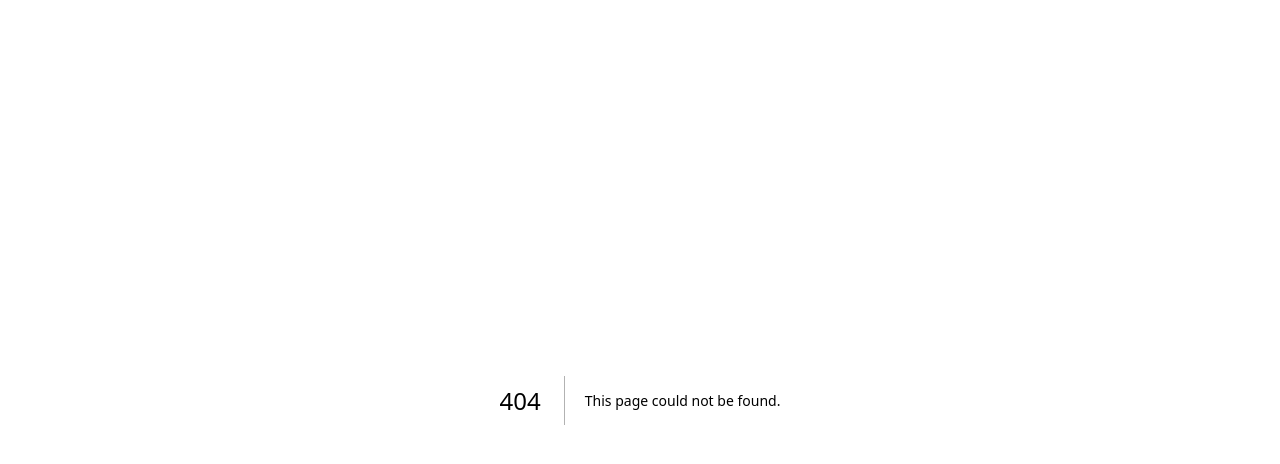
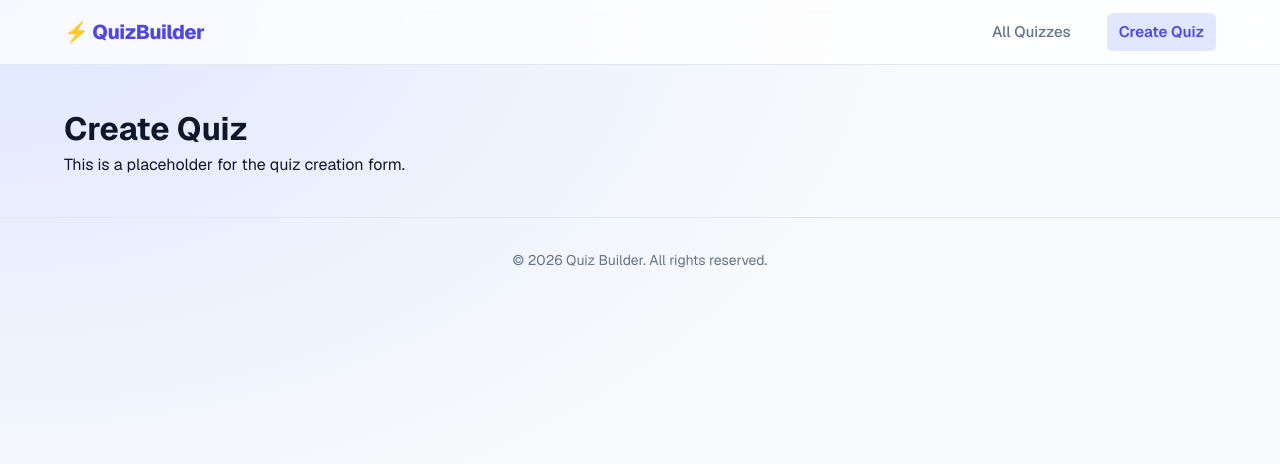
Before and after one commit to ivan-yermolenko/quiz-builder, a Next.js app in the folder frontend/: page /create in a window 1280 px wide. Before the commit this address had no page. Shown: the top 464 px of the page. Built offline with nearby package versions, Linux system fonts and the light colour scheme.

Commit message:
Setup frontend layout, styles, types, and api service

```diff
--- a/frontend/next.config.ts
+++ b/frontend/next.config.ts
@@ -1,4 +1,4 @@
-import type { NextConfig } from "next";
+import type { NextConfig } from 'next';
 
 const nextConfig: NextConfig = {
   /* config options here */
--- /dev/null
+++ b/frontend/src/app/create/page.tsx
@@ -0,0 +1,8 @@
+export default function CreateQuizPage() {
+  return (
+    <div>
+      <h1>Create Quiz</h1>
+      <p>This is a placeholder for the quiz creation form.</p>
+    </div>
+  );
+}
--- a/frontend/src/app/globals.css
+++ b/frontend/src/app/globals.css
@@ -1,49 +1,113 @@
 :root {
-  --background: #ffffff;
-  --foreground: #171717;
+    /* Colors */
+    --primary: #4f46e5;
+    --primary-hover: #4338ca;
+    --primary-light: #e0e7ff;
+    --background: #f8fafc;
+    --foreground: #0f172a;
+    --card-bg: #ffffff;
+    --border: #e2e8f0;
+    --text-muted: #64748b;
+    --success: #10b981;
+    --success-light: #d1fae5;
+    --danger: #ef4444;
+    --danger-hover: #dc2626;
+    --danger-light: #fee2e2;
+
+    /* Typography */
+    --font-sans: var(--font-geist-sans), system-ui, -apple-system, sans-serif;
+    --font-mono: var(--font-geist-mono), monospace;
+
+    /* Transitions */
+    --transition-all: all 0.2s cubic-bezier(0.4, 0, 0.2, 1);
+
+    /* Shadows */
+    --shadow-sm: 0 1px 2px 0 rgb(0 0 0 / 0.05);
+    --shadow-md: 0 4px 6px -1px rgb(0 0 0 / 0.1), 0 2px 4px -2px rgb(0 0 0 / 0.1);
+    --shadow-lg: 0 10px 15px -3px rgb(0 0 0 / 0.1), 0 4px 6px -4px rgb(0 0 0 / 0.1);
+
+    /* Layout */
+    --max-width: 1200px;
+    --radius-sm: 6px;
+    --radius-md: 10px;
+    --radius-lg: 16px;
 }
 
 @media (prefers-color-scheme: dark) {
-  :root {
-    --background: #0a0a0a;
-    --foreground: #ededed;
-  }
+    :root {
+        --primary: #6366f1;
+        --primary-hover: #4f46e5;
+        --primary-light: #1e1b4b;
+        --background: #0f172a;
+        --foreground: #f8fafc;
+        --card-bg: #1e293b;
+        --border: #334155;
+        --text-muted: #94a3b8;
+        --success: #34d399;
+        --success-light: #064e3b;
+        --danger: #f87171;
+        --danger-hover: #ef4444;
+        --danger-light: #7f1d1d;
+    }
 }
 
-html {
-  height: 100%;
+* {
+    box-sizing: border-box;
+    padding: 0;
+    margin: 0;
 }
 
 html,
 body {
-  max-width: 100vw;
-  overflow-x: hidden;
+    max-width: 100vw;
+    min-height: 100%;
 }
 
 body {
-  min-height: 100%;
-  display: flex;
-  flex-direction: column;
-  color: var(--foreground);
-  background: var(--background);
-  font-family: Arial, Helvetica, sans-serif;
-  -webkit-font-smoothing: antialiased;
-  -moz-osx-font-smoothing: grayscale;
-}
-
-* {
-  box-sizing: border-box;
-  padding: 0;
-  margin: 0;
+    color: var(--foreground);
+    background: var(--background);
+    font-family: var(--font-sans);
+    -webkit-font-smoothing: antialiased;
+    -moz-osx-font-smoothing: grayscale;
+    line-height: 1.5;
+    background-image: radial-gradient(
+            at 0% 0%,
+            var(--primary-light) 0px,
+            transparent 50%
+    );
+    background-attachment: fixed;
 }
 
 a {
-  color: inherit;
-  text-decoration: none;
+    color: inherit;
+    text-decoration: none;
 }
 
-@media (prefers-color-scheme: dark) {
-  html {
-    color-scheme: dark;
-  }
+input, select, textarea, button {
+    font-family: inherit;
+    color: inherit;
 }
+
+button {
+    cursor: pointer;
+    border: none;
+    background: none;
+}
+
+/* Scrollbar styling */
+::-webkit-scrollbar {
+    width: 8px;
+}
+
+::-webkit-scrollbar-track {
+    background: transparent;
+}
+
+::-webkit-scrollbar-thumb {
+    background: var(--border);
+    border-radius: var(--radius-sm);
+}
+
+::-webkit-scrollbar-thumb:hover {
+    background: var(--text-muted);
+}
--- /dev/null
+++ b/frontend/src/app/layout.module.css
@@ -0,0 +1,95 @@
+.header {
+    position: sticky;
+    top: 0;
+    z-index: 50;
+    background: rgba(255, 255, 255, 0.75);
+    backdrop-filter: blur(12px);
+    -webkit-backdrop-filter: blur(12px);
+    border-bottom: 1px solid var(--border);
+    transition: var(--transition-all);
+}
+
+:global([data-theme="dark"]) .header {
+    background: rgba(15, 23, 42, 0.75);
+}
+
+@media (prefers-color-scheme: dark) {
+    .header {
+        background: rgba(15, 23, 42, 0.75);
+    }
+}
+
+.navContainer {
+    max-width: var(--max-width);
+    margin: 0 auto;
+    padding: 0 1.5rem;
+    height: 4rem;
+    display: flex;
+    justify-content: space-between;
+    align-items: center;
+}
+
+.logo {
+    font-size: 1.25rem;
+    font-weight: 800;
+    color: var(--primary);
+    display: flex;
+    align-items: center;
+    gap: 0.5rem;
+    letter-spacing: -0.025em;
+    transition: var(--transition-all);
+}
+
+.logo:hover {
+    opacity: 0.9;
+    transform: translateY(-1px);
+}
+
+.navLinks {
+    display: flex;
+    align-items: center;
+    gap: 1.5rem;
+}
+
+.link {
+    font-size: 0.95rem;
+    font-weight: 500;
+    color: var(--text-muted);
+    padding: 0.5rem 0.75rem;
+    border-radius: var(--radius-sm);
+    transition: var(--transition-all);
+}
+
+.link:hover {
+    color: var(--foreground);
+    background: rgba(0, 0, 0, 0.05);
+}
+
+@media (prefers-color-scheme: dark) {
+    .link:hover {
+        background: rgba(255, 255, 255, 0.05);
+    }
+}
+
+.activeLink {
+    color: var(--primary);
+    background: var(--primary-light) !important;
+    font-weight: 600;
+}
+
+.main {
+    max-width: var(--max-width);
+    margin: 0 auto;
+    padding: 2.5rem 1.5rem;
+    width: 100%;
+    flex: 1;
+}
+
+.footer {
+    text-align: center;
+    padding: 2rem;
+    color: var(--text-muted);
+    font-size: 0.875rem;
+    border-top: 1px solid var(--border);
+    margin-top: auto;
+}
--- a/frontend/src/app/layout.tsx
+++ b/frontend/src/app/layout.tsx
@@ -1,20 +1,22 @@
-import type { Metadata } from "next";
-import { Geist, Geist_Mono } from "next/font/google";
-import "./globals.css";
+import type { Metadata } from 'next';
+import { Geist, Geist_Mono } from 'next/font/google';
+import Navbar from '@/components/Navbar/Navbar';
+import './globals.css';
+import styles from './layout.module.css';
 
 const geistSans = Geist({
-  variable: "--font-geist-sans",
-  subsets: ["latin"],
+  variable: '--font-geist-sans',
+  subsets: ['latin'],
 });
 
 const geistMono = Geist_Mono({
-  variable: "--font-geist-mono",
-  subsets: ["latin"],
+  variable: '--font-geist-mono',
+  subsets: ['latin'],
 });
 
 export const metadata: Metadata = {
-  title: "Create Next App",
-  description: "Generated by create next app",
+  title: 'Quiz Builder',
+  description: 'Create and play custom quizzes with multiple question types.',
 };
 
 export default function RootLayout({
@@ -24,7 +26,13 @@ export default function RootLayout({
 }>) {
   return (
     <html lang="en" className={`${geistSans.variable} ${geistMono.variable}`}>
-      <body>{children}</body>
+      <body>
+        <Navbar />
+
+        <main className={styles.main}>{children}</main>
+
+        <footer className={styles.footer}>&copy; 2026 Quiz Builder. All rights reserved.</footer>
+      </body>
     </html>
   );
 }
--- /dev/null
+++ b/frontend/src/components/Navbar/Navbar.tsx
@@ -0,0 +1,36 @@
+'use client';
+
+import Link from 'next/link';
+import { usePathname } from 'next/navigation';
+import styles from '@/app/layout.module.css';
+
+export default function Navbar() {
+  const pathname = usePathname();
+
+  const isQuizzesActive = pathname.startsWith('/quizzes');
+  const isCreateActive = pathname === '/create';
+
+  return (
+    <header className={styles.header}>
+      <nav className={styles.navContainer}>
+        <Link href="/quizzes" className={styles.logo}>
+          ⚡ QuizBuilder
+        </Link>
+        <div className={styles.navLinks}>
+          <Link
+            href="/quizzes"
+            className={`${styles.link} ${isQuizzesActive ? styles.activeLink : ''}`}
+          >
+            All Quizzes
+          </Link>
+          <Link
+            href="/create"
+            className={`${styles.link} ${isCreateActive ? styles.activeLink : ''}`}
+          >
+            Create Quiz
+          </Link>
+        </div>
+      </nav>
+    </header>
+  );
+}
```
Also changed, not shown: frontend/eslint.config.mjs (+9 -9 lines), frontend/src/app/page.tsx (+2 -63 lines), frontend/src/app/quizzes/page.tsx (added, +8 -0 lines), frontend/src/services/api.ts (added, +60 -0 lines), frontend/src/types/quiz.ts (added, +49 -0 lines).
